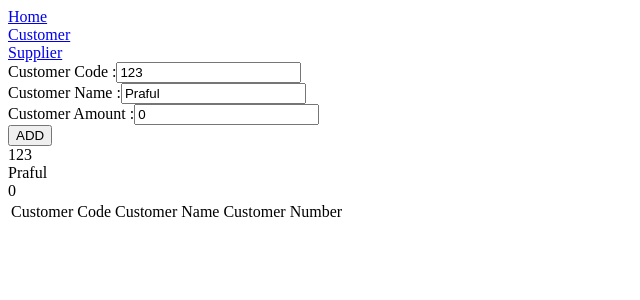
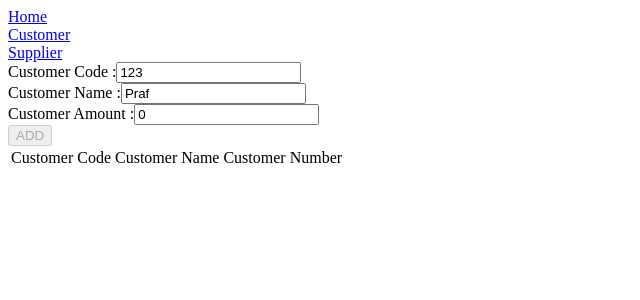
Before and after one commit to prafulhk/AngularLearning, an Angular app in the folder myFirstApp/: page /Add in a window 1280 px wide. Shown: the top 300 px of the page, without its empty margins (0-640 px from the left). Built offline with nearby package versions, Linux system fonts and the light colour scheme.

Commit message:
customer changes

```diff
--- a/myFirstApp/src/CustomerApp/customer/CustomerApp.Customermodule.ts
+++ b/myFirstApp/src/CustomerApp/customer/CustomerApp.Customermodule.ts
@@ -1,5 +1,5 @@
 import { NgModule } from '@angular/core';
-import { FormsModule } from '@angular/forms';
+import { FormsModule, ReactiveFormsModule } from '@angular/forms';
 import { CustomerComponent } from './customer.component';
 import { CustomerRoutingModule } from '../routing/customer-app-customer-routing.module';
 import { CommonModule } from '@angular/common';
@@ -11,7 +11,8 @@ import { CommonModule } from '@angular/common';
   imports: [
     CommonModule,
     FormsModule,
-    CustomerRoutingModule
+    CustomerRoutingModule,
+    ReactiveFormsModule
   ],
   providers: [],
   bootstrap: [CustomerComponent]
--- a/myFirstApp/src/CustomerApp/customer/customer.component.html
+++ b/myFirstApp/src/CustomerApp/customer/customer.component.html
@@ -1,12 +1,9 @@
-Customer Code :<input type="text" [(ngModel)]="customerModel.customerCode"/><br>
-Customer Name :<input type="text" [(ngModel)]="customerModel.customerName"/><br>
-Customer Amount :<input type="text" [(ngModel)]="customerModel.customerNumber"/><br>
-<input type="button" (click)="Add()" value="ADD"/><br>
-
-{{customerModel.customerCode}}<br>
-{{customerModel.customerName}}<br>
-{{customerModel.customerNumber}}
-
+<form [formGroup]="customerModel.formCustomerGroup">
+    Customer Code :<input type="text" formControlName="customerCodeControl" [(ngModel)]="customerModel.customerCode" /><br>
+    Customer Name :<input type="text" formControlName="customerNameControl" [(ngModel)]="customerModel.customerName" /><br>
+    Customer Amount :<input type="text" [(ngModel)]="customerModel.customerNumber" [ngModelOptions]="{standalone: true}"/><br>
+    <input type="button"  [disabled]="!(customerModel.formCustomerGroup.valid)" (click)="Add()" value="ADD" /><br>
+</form>
 <table>
     <tr>
         <td>Customer Code</td>
--- a/myFirstApp/src/CustomerApp/customer/customer.component.ts
+++ b/myFirstApp/src/CustomerApp/customer/customer.component.ts
@@ -7,14 +7,17 @@ import { Customer } from './customer.model';
 })
 export class CustomerComponent implements OnInit {
 
-  constructor() { }
+  constructor() {
+
+   }
 
   ngOnInit(): void {
+
   }
 
   customerModel:Customer=new Customer();
   customerModels:Array<Customer>=new Array<Customer>();
-  Add()
+  Add(): void
   {
     this.customerModels.push(this.customerModel);
   }
--- a/myFirstApp/src/CustomerApp/customer/customer.model.ts
+++ b/myFirstApp/src/CustomerApp/customer/customer.model.ts
@@ -1,5 +1,21 @@
+import { FormBuilder, FormControl, FormGroup, Validators } from "@angular/forms";
+
 export class Customer {
     customerCode: string = "123";
-    customerName: String = "Praful";
+    customerName: String = "Praf";
     customerNumber: Number = 0;
+
+    formCustomerGroup :FormGroup;
+    constructor()
+    {
+        var formBuilder=new FormBuilder();
+        this.formCustomerGroup=formBuilder.group({});
+        this.formCustomerGroup.addControl('customerNameControl',new FormControl('',Validators.required) )
+        var validationCollection=[];
+        validationCollection.push(Validators.required);
+        validationCollection.push(Validators.pattern("^[0-9]{4,4}$"))
+        this.formCustomerGroup.addControl('customerCodeControl',new FormControl('',Validators.compose(validationCollection)));
+
+
+    }
 }
```
